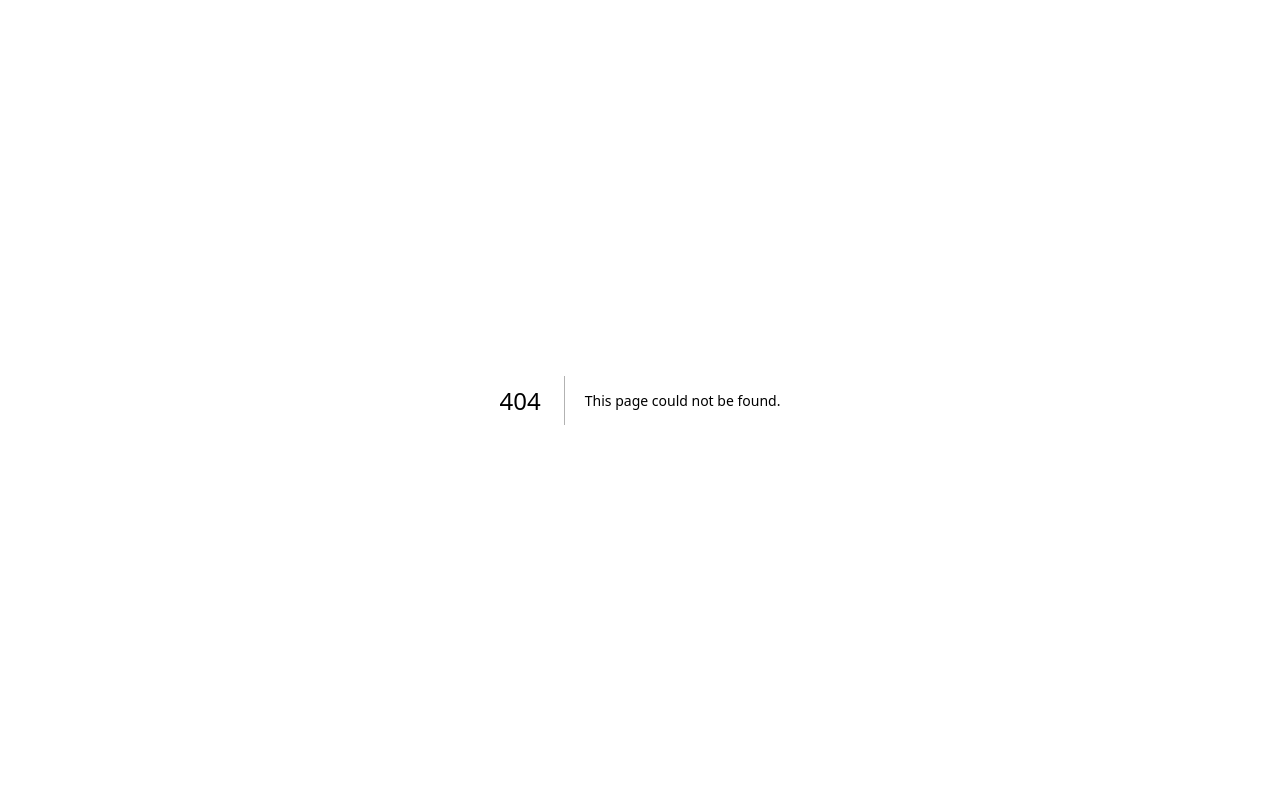
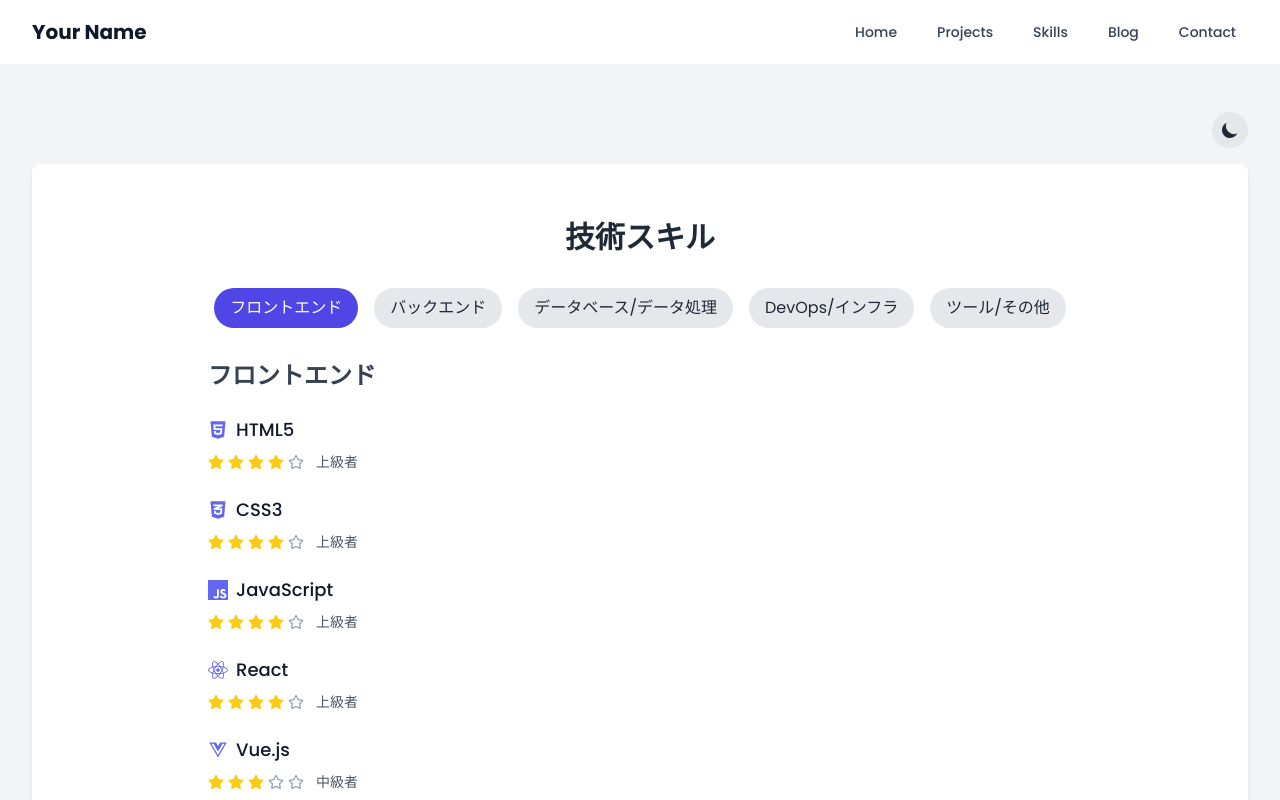
Before and after one commit to terutora/portfolio_project, a Next.js app: page /skills in a window 1280 px wide. Before the commit this address had no page. Shown: the top 800 px of the page. Built offline with nearby package versions, Linux system fonts and the light colour scheme.

Commit message:
スキルページを追加しました

```diff
--- /dev/null
+++ b/next.config.js
@@ -0,0 +1,17 @@
+/** @type {import('next').NextConfig} */
+const nextConfig = {
+  reactStrictMode: true,
+  webpack: (config) => {
+    config.module.rules.push({
+      test: /\.svg$/,
+      use: ["@svgr/webpack"]
+    });
+    return config;
+  },
+
+  images: {
+    unoptimized: true,
+  },
+}
+
+module.exports = nextConfig
--- a/next.config.mjs
+++ /dev/null
@@ -1,6 +0,0 @@
-/** @type {import('next').NextConfig} */
-const nextConfig = {
-  reactStrictMode: true,
-};
-
-export default nextConfig;
--- a/src/pages/index.js
+++ b/src/pages/index.js
@@ -17,8 +17,8 @@ export default function Home() {
                   animate={{ opacity: 1, y: 0 }}
                   transition={{ duration: 0.5 }}
                 >
-                  <span className="block xl:inline">ようこそ、私の</span>{' '}
-                  <span className="block text-indigo-600 xl:inline">ポートフォリオへ</span>
+                  <span className="block x:inline">ようこそ、私の</span>{' '}
+                  <span className="block text-indigo-600 x:inline">ポートフォリオへ</span>
                 </motion.h1>
                 <motion.p
                   className="mt-3 text-base text-gray-700 dark:text-gray-300 sm:mt-5 sm:text-lg sm:max-w-xl sm:mx-auto md:mt-5 md:text-xl lg:mx-0"
@@ -48,16 +48,17 @@ export default function Home() {
               animate={{ opacity: 1, x: 0 }}
               transition={{ duration: 0.5, delay: 0.4 }}
             >
-              <div className="relative h-64 sm:h-72 md:h-96 lg:h-full">
+              <div className="w-full h-96 relative overflow-hidden">
               <Image
-                  src="/images/profile.jpg" // プロフィール画像のパスを指定してください
+                src="/images/profile.jpg"
                 alt="プロフィール画像"
-                  layout="fill"
+                width={500}
+                height={500}
                 objectFit="cover"
                 className="rounded-lg shadow-lg"
               />
             </div>
-              <div className="mt-8 bg-white dark:bg-gray-800 rounded-lg shadow-lg p-6">
+              <div className="mt-14 bg-white dark:bg-gray-800 rounded-lg shadow-lg p-6">
                 <h2 className="text-2xl font-bold text-gray-900 dark:text-gray-100 mb-4">スキルハイライト</h2>
                 <ul className="space-y-2">
                   <li className="flex items-center">
--- /dev/null
+++ b/src/pages/skills.js
@@ -0,0 +1,158 @@
+import { useState } from 'react';
+import Layout from '../components/layout/Layout';
+import { motion } from 'framer-motion';
+import { FaStar, FaRegStar, FaHtml5, FaCss3Alt, FaReact, FaVuejs, FaNodeJs, FaPython, FaAws, FaDocker, FaSlack, FaFigma, FaGit } from 'react-icons/fa';
+import { SiJavascript, SiNextdotjs, SiTailwindcss, SiExpress, SiDjango, SiMysql, SiMongodb, SiGooglecloud, SiMicrosoftazure, SiHeroku, SiVisualstudiocode, SiAdobephotoshop, SiAdobeillustrator } from 'react-icons/si';
+import { TbBrandVscode } from 'react-icons/tb';
+
+const skillCategories = [
+  {
+    name: "フロントエンド",
+    skills: [
+      { name: "HTML5", icon: FaHtml5, level: 4 },
+      { name: "CSS3", icon: FaCss3Alt, level: 4 },
+      { name: "JavaScript", icon: SiJavascript, level: 4 },
+      { name: "React", icon: FaReact, level: 4 },
+      { name: "Vue.js", icon: FaVuejs, level: 3 },
+      { name: "Next.js", icon: SiNextdotjs, level: 3 },
+      { name: "Tailwind CSS", icon: SiTailwindcss, level: 3 },
+    ]
+  },
+  {
+    name: "バックエンド",
+    skills: [
+      { name: "Node.js", icon: FaNodeJs, level: 4 },
+      { name: "Express.js", icon: SiExpress, level: 3 },
+      { name: "Python", icon: FaPython, level: 3 },
+      { name: "Django", icon: SiDjango, level: 3 },
+    ]
+  },
+  {
+    name: "データベース/データ処理",
+    skills: [
+      { name: "SQL", icon: SiMysql, level: 3 },
+      { name: "MySQL", icon: SiMysql, level: 3 },
+      { name: "MongoDB", icon: SiMongodb, level: 3 },
+    ]
+  },
+  {
+    name: "DevOps/インフラ",
+    skills: [
+      { name: "Git", icon: FaGit, level: 4 },
+      { name: "Docker", icon: FaDocker, level: 3 },
+      { name: "AWS", icon: FaAws, level: 3 },
+      { name: "Google Cloud Platform", icon: SiGooglecloud, level: 2 },
+      { name: "Microsoft Azure", icon: SiMicrosoftazure, level: 2 },
+      { name: "Heroku", icon: SiHeroku, level: 3 },
+    ]
+  },
+  {
+    name: "ツール/その他",
+    skills: [
+      { name: "VS Code", icon: SiVisualstudiocode, level: 4 },
+      { name: "Slack", icon: FaSlack, level: 4 },
+      { name: "Figma", icon: FaFigma, level: 3 },
+      { name: "Photoshop", icon: SiAdobephotoshop, level: 3 },
+      { name: "Illustrator", icon: SiAdobeillustrator, level: 2 },
+       ]
+  },
+];
+
+const levelDescriptions = [
+  "初心者",
+  "基礎的",
+  "中級者",
+  "上級者",
+  "エキスパート"
+];
+
+const SkillBar = ({ skill }) => (
+  <div className="mb-6">
+    <div className="flex items-center mb-2">
+      {skill.icon && <skill.icon className="mr-2 text-indigo-500 text-xl" />}
+      <span className="font-medium text-lg">{skill.name}</span>
+    </div>
+    <div className="flex items-center">
+      {[...Array(5)].map((_, index) => (
+        <motion.span
+          key={index}
+          initial={{ opacity: 0, scale: 0.5 }}
+          animate={{ opacity: 1, scale: 1 }}
+          transition={{ duration: 0.2, delay: index * 0.1 }}
+        >
+          {index < skill.level ? (
+            <FaStar className="text-yellow-400 mr-1" />
+          ) : (
+            <FaRegStar className="text-gray-400 mr-1" />
+          )}
+        </motion.span>
+      ))}
+      <span className="ml-2 text-sm text-gray-600 dark:text-gray-400">
+        {levelDescriptions[skill.level - 1]}
+      </span>
+    </div>
+  </div>
+);
+
+export default function SkillsPage() {
+  const [activeCategory, setActiveCategory] = useState(skillCategories[0].name);
+
+  return (
+    <Layout>
+      <div className="max-w-4xl mx-auto px-4 py-8">
+        <motion.h1
+          className="text-3xl font-bold text-center mb-8 text-gray-800 dark:text-white"
+          initial={{ opacity: 0, y: -20 }}
+          animate={{ opacity: 1, y: 0 }}
+          transition={{ duration: 0.5 }}
+        >
+          技術スキル
+        </motion.h1>
+
+        <div className="mb-8 flex flex-wrap justify-center gap-4">
+          {skillCategories.map((category) => (
+            <button
+              key={category.name}
+              className={`px-4 py-2 rounded-full ${
+                activeCategory === category.name
+                  ? 'bg-indigo-600 text-white'
+                  : 'bg-gray-200 text-gray-800 dark:bg-gray-700 dark:text-gray-200'
+              } transition-colors duration-200`}
+              onClick={() => setActiveCategory(category.name)}
+            >
+              {category.name}
+            </button>
+          ))}
+        </div>
+
+        <motion.div
+          initial={{ opacity: 0 }}
+          animate={{ opacity: 1 }}
+          transition={{ duration: 0.5 }}
+        >
+          {skillCategories.map((category) => (
+            category.name === activeCategory && (
+              <div key={category.name}>
+                <h2 className="text-2xl font-semibold mb-6 text-gray-700 dark:text-gray-300">{category.name}</h2>
+                {category.skills.map((skill) => (
+                  <SkillBar key={skill.name} skill={skill} />
+                ))}
+              </div>
+            )
+          ))}
+        </motion.div>
+
+        <div className="mt-12 bg-gray-100 dark:bg-gray-800 p-4 rounded-lg">
+          <h3 className="text-lg font-semibold mb-2 text-gray-800 dark:text-gray-200">スキルレベルの説明</h3>
+          <ul className="list-disc list-inside text-sm text-gray-600 dark:text-gray-400">
+            <li>1星 - 初心者: 基本的な概念を理解し、簡単なタスクを実行できる</li>
+            <li>2星 - 基礎的: 主要な概念を理解し、指導のもとで作業できる</li>
+            <li>3星 - 中級者: 独立して作業でき、複雑なタスクを処理できる</li>
+            <li>4星 - 上級者: 深い知識を持ち、他者を指導できる</li>
+            <li>5星 - エキスパート: 高度な知識を持ち、革新的なソリューションを提供できる</li>
+          </ul>
+        </div>
+      </div>
+    </Layout>
+  );
+}
```
Also changed, not shown: jsconfig.json (+6 -2 lines), public/images/profile.jpg (added), public/profile.jpg (deleted). Lines whose indentation alone changed are shown as unchanged.
